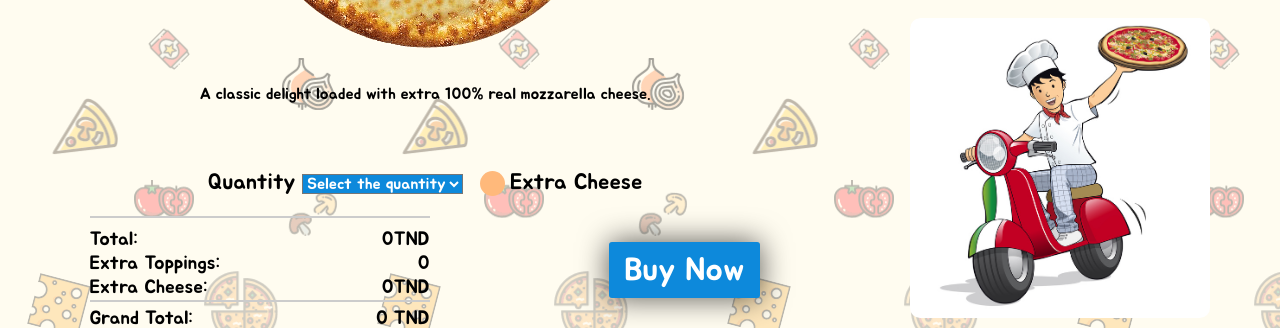
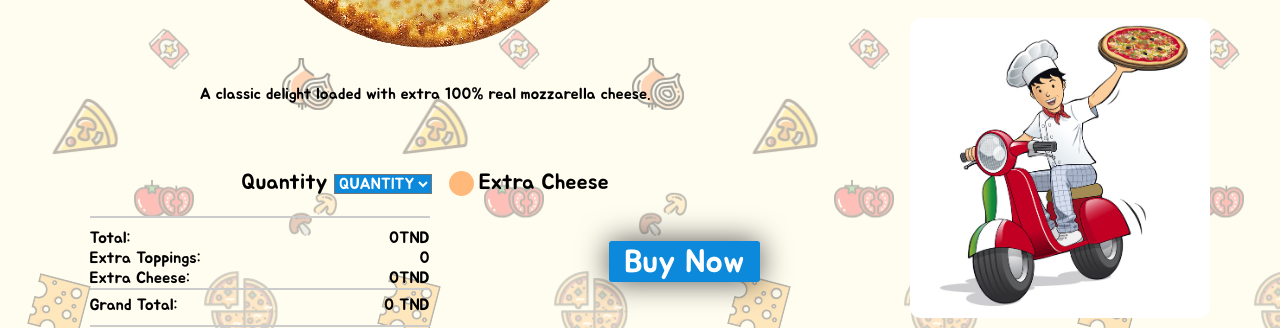
Before and after one commit to team-fares-mahdi/pizza-eat, a plain HTML site: page PizzaHot/index.html in a window 1280 px wide. Both pictures are taken after a click on the element "Buy Now". Shown: the part 472-800 px from the top of the page. Drawn offline with nearby package versions, Linux system fonts and the light colour scheme; files whose address does not match are found by name.

Commit message:
hi mahdi

```diff
--- a/PizzaHot/assets/java.js
+++ b/PizzaHot/assets/java.js
@@ -127,7 +127,7 @@ function calculate(topF,totalToppingsF,totalF){
 
 })
    $("#extra-cheese").on("click ",function(){
-let isChecked = $('#extra-cheese')[0].checked
+var isChecked = $('#extra-cheese')[0].checked
 console.log(isChecked)
 if(!isChecked){
     console.log("hi")
@@ -172,23 +172,11 @@ if(value)
 
  }
 
-
-
-  // total+=top
- // totalToppings+= toppings[12].cost
- // calculate(top,totalToppings,total)
+})
 
 })
 
-
-
-})
-
-
-
-
-
- $(document).ready(function(){
+     $(document).ready(function(){
     $(".toppings-genre").on("click ",function(){
  $ (".toppings-body-non").toggle(1000);
   $ (".toppings-body-veg").toggle(1000);
@@ -264,5 +252,5 @@ topping:'grilled-chicken-rasher',cost:7
     ];
 
  function addtocart(){
-    alert("your orde has tiked by", $("#grand-cost").show() );
+    alert("Your order is ticked!\nIt wil take an hour to prepare it!" );
  }
--- a/PizzaHot/assets/style.css
+++ b/PizzaHot/assets/style.css
@@ -120,7 +120,7 @@ header {
 }
 
 .pizza-title {
-    font-size: 1.5rem;
+    font-size: 24px;
 }
 
 .pizza-image {
@@ -147,7 +147,7 @@ header {
 }
 
 .bill-extras {
-    font-size: 1.4rem;
+    font-size: 22px;
 }
 
 .cheese {
@@ -203,7 +203,7 @@ header {
 select {
     background: #0d89db;
     color: #fff;
-    font-size: 1rem;
+    font-size: 16px;
     font-family: 'Jua'
 }
 
@@ -214,7 +214,7 @@ select {
 }
 
 .bill-list {
-    font-size: 1.2rem;
+    font-size: 16.32px;
     list-style: none;
     border-top: 2px solid #ccc;
     border-bottom: 2px solid #ccc;
@@ -234,7 +234,7 @@ select {
 }
 
 #buy-now {
-    padding: .5rem 1rem;
+    padding: .80px 16px;
     border-radius: 3px;
     font-size: 2rem;
     cursor: pointer;
--- a/PizzaHot/index.html
+++ b/PizzaHot/index.html
@@ -115,7 +115,7 @@
             <div class="bill-extras">
                 <span>Quantity</span>
                 <select name="quantity" id="quantity" >
-                 <option value=1 selected disabled hidden>Select the quantity</option>
+                 <option value=1 selected disabled hidden>QUANTITY</option>
 
                     <option value=1>1</option>
                     <option value=2>2</option>
```
Also changed, not shown: PizzaHot/assets/images/screenshot.png (deleted).
